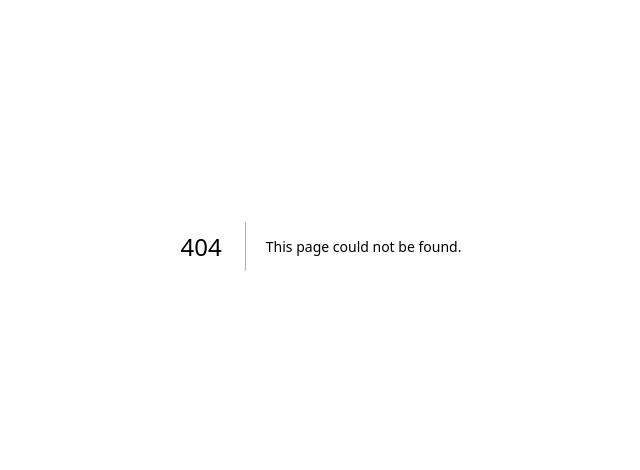
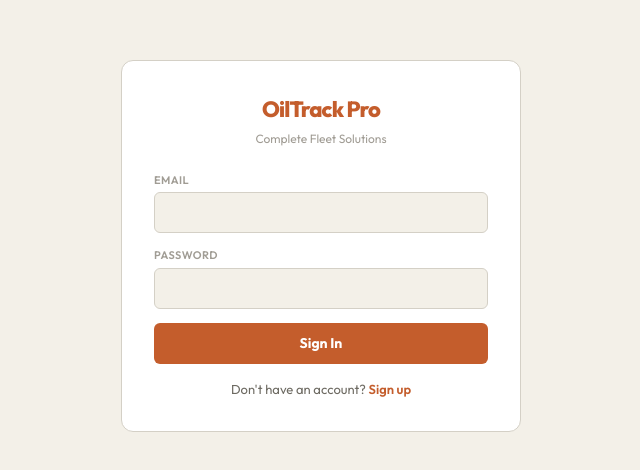
Before and after one commit to conmanbowman11/Oil-Track-pro-, a Next.js app: page /auth in a window 1280 px wide. Before the commit this address had no page. Shown: the part 154-624 px from the top of the page, without its empty margins (319-959 px from the left). Built offline with nearby package versions, Linux system fonts and the light colour scheme; no server answers.

Commit message:
Create page.tsx
2.0

```diff
--- /dev/null
+++ b/app/auth/page.tsx
@@ -0,0 +1,87 @@
+'use client';
+
+import { useState } from 'react';
+import { createClient } from '@/lib/supabase';
+
+export default function AuthPage() {
+  const [email, setEmail] = useState('');
+  const [password, setPassword] = useState('');
+  const [isSignUp, setIsSignUp] = useState(false);
+  const [error, setError] = useState('');
+  const [message, setMessage] = useState('');
+  const [loading, setLoading] = useState(false);
+  const supabase = createClient();
+
+  const handleSubmit = async (e: React.FormEvent) => {
+    e.preventDefault();
+    setError('');
+    setMessage('');
+    setLoading(true);
+
+    if (isSignUp) {
+      const { error } = await supabase.auth.signUp({ email, password });
+      if (error) setError(error.message);
+      else setMessage('Check your email for a confirmation link!');
+    } else {
+      const { error } = await supabase.auth.signInWithPassword({ email, password });
+      if (error) setError(error.message);
+    }
+    setLoading(false);
+  };
+
+  return (
+    <div style={{ display: 'flex', alignItems: 'center', justifyContent: 'center', height: '100vh', background: '#f3f0e8', padding: 20 }}>
+      <div style={{ background: '#ffffff', border: '1px solid #d4d0c6', borderRadius: 12, padding: 32, width: '100%', maxWidth: 400 }}>
+        <div style={{ textAlign: 'center', marginBottom: 24 }}>
+          <h1 style={{ fontSize: 22, fontWeight: 800, color: '#c45d2c', letterSpacing: '-0.04em' }}>OilTrack Pro</h1>
+          <p style={{ fontSize: 12, color: '#a09c94', marginTop: 4 }}>Complete Fleet Solutions</p>
+        </div>
+
+        <form onSubmit={handleSubmit}>
+          <div style={{ marginBottom: 14 }}>
+            <label style={{ display: 'block', fontSize: 11, fontWeight: 600, color: '#a09c94', marginBottom: 4, textTransform: 'uppercase', letterSpacing: '.04em' }}>Email</label>
+            <input
+              type="email"
+              value={email}
+              onChange={e => setEmail(e.target.value)}
+              required
+              style={{ width: '100%', padding: '9px 12px', background: '#f3f0e8', border: '1px solid #d4d0c6', borderRadius: 6, fontSize: 14, fontFamily: "'Outfit',sans-serif", outline: 'none' }}
+            />
+          </div>
+          <div style={{ marginBottom: 14 }}>
+            <label style={{ display: 'block', fontSize: 11, fontWeight: 600, color: '#a09c94', marginBottom: 4, textTransform: 'uppercase', letterSpacing: '.04em' }}>Password</label>
+            <input
+              type="password"
+              value={password}
+              onChange={e => setPassword(e.target.value)}
+              required
+              minLength={6}
+              style={{ width: '100%', padding: '9px 12px', background: '#f3f0e8', border: '1px solid #d4d0c6', borderRadius: 6, fontSize: 14, fontFamily: "'Outfit',sans-serif", outline: 'none' }}
+            />
+          </div>
+
+          {error && <p style={{ color: '#b83028', fontSize: 12, marginBottom: 10, padding: '6px 10px', background: '#fae6e4', borderRadius: 6 }}>{error}</p>}
+          {message && <p style={{ color: '#2d7a3a', fontSize: 12, marginBottom: 10, padding: '6px 10px', background: '#e5f2e8', borderRadius: 6 }}>{message}</p>}
+
+          <button
+            type="submit"
+            disabled={loading}
+            style={{ width: '100%', padding: '10px', background: '#c45d2c', color: '#fff', border: 'none', borderRadius: 6, fontSize: 14, fontWeight: 700, cursor: 'pointer', fontFamily: "'Outfit',sans-serif", opacity: loading ? 0.7 : 1 }}
+          >
+            {loading ? 'Please wait...' : isSignUp ? 'Create Account' : 'Sign In'}
+          </button>
+        </form>
+
+        <p style={{ textAlign: 'center', marginTop: 16, fontSize: 13, color: '#6d6a62' }}>
+          {isSignUp ? 'Already have an account?' : "Don't have an account?"}{' '}
+          <span
+            onClick={() => { setIsSignUp(!isSignUp); setError(''); setMessage(''); }}
+            style={{ color: '#c45d2c', cursor: 'pointer', fontWeight: 600 }}
+          >
+            {isSignUp ? 'Sign in' : 'Sign up'}
+          </span>
+        </p>
+      </div>
+    </div>
+  );
+}
```
